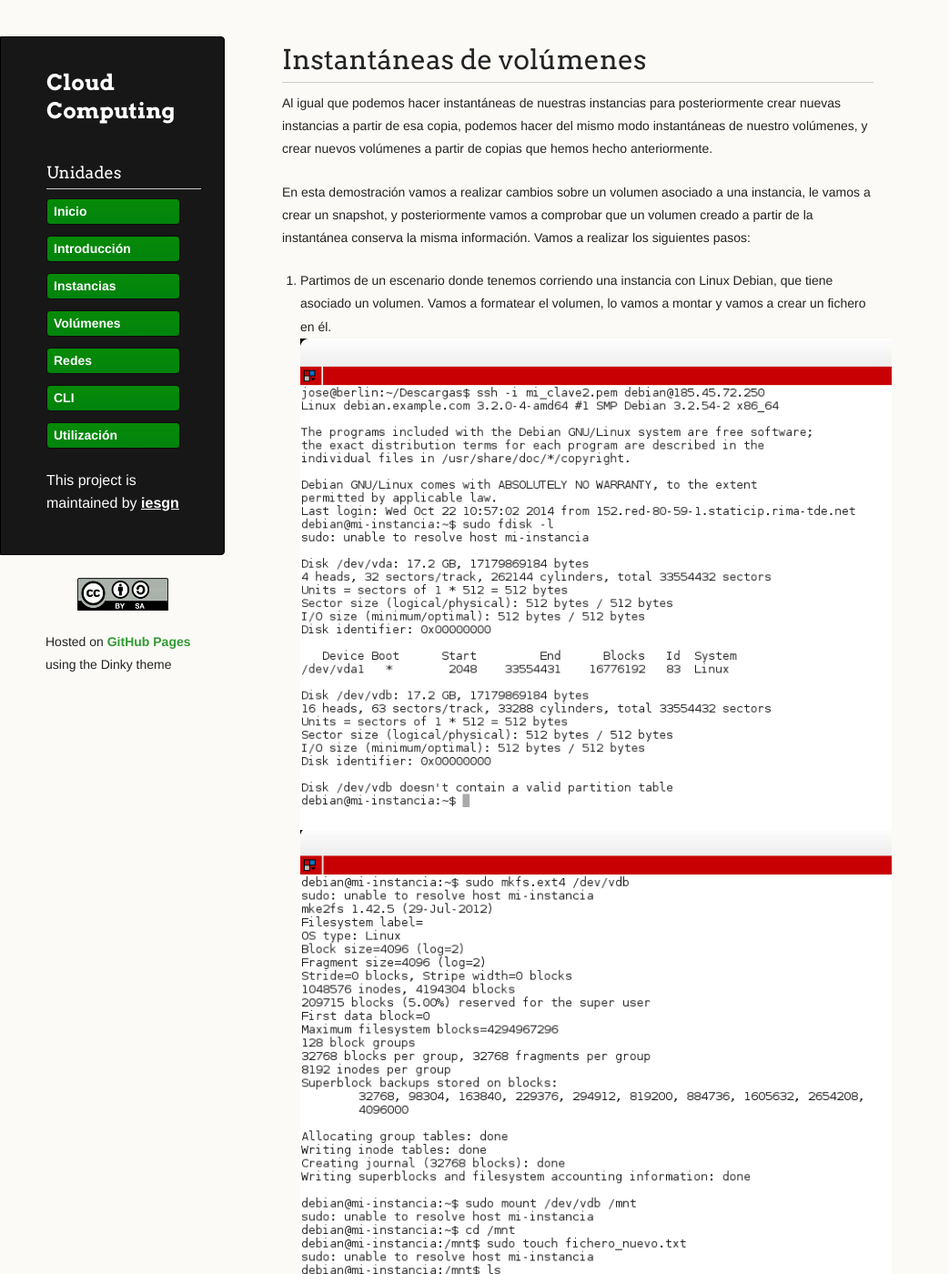
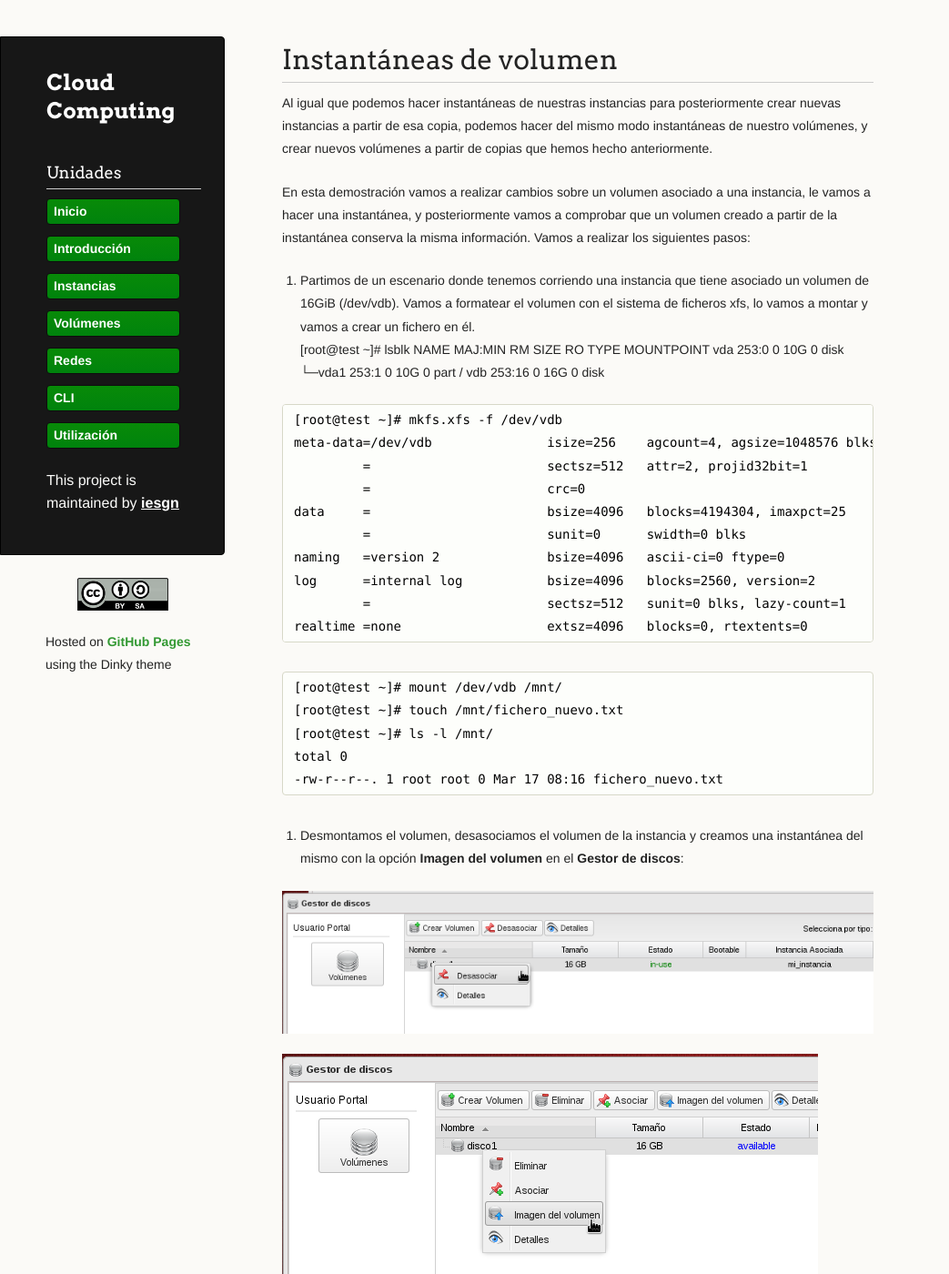
Before and after one commit to iesgn/cloud2, a Jekyll site: the page built from curso/u3/instantaneas.md, in a window 1280 px wide and 1400 px high. Shown: the whole window at 91% size, without its empty margins (0-1043 px from the left). Built offline with Jekyll 4.4.1, drawn with Linux system fonts in a browser that asks for light colours; some of the changed text lies outside the part shown.

Commit message:
Actualizamos instantáneas de volumen

```diff
--- a/curso/u3/instantaneas.md
+++ b/curso/u3/instantaneas.md
@@ -1,61 +1,123 @@
 ---
 layout: blog
-tittle: Instantáneas de volúmenes
+tittle: Instantáneas de volumen
 menu:
   - Unidades
 ---
 
-Al igual que podemos hacer instantáneas de nuestras instancias para posteriormente crear nuevas instancias a partir de esa copia, podemos hacer del mismo modo instantáneas de nuestro volúmenes, y crear nuevos volúmenes a partir de copias que hemos hecho anteriormente.
+Al igual que podemos hacer instantáneas de nuestras instancias para
+posteriormente crear nuevas instancias a partir de esa copia, podemos
+hacer del mismo modo instantáneas de nuestro volúmenes, y crear nuevos
+volúmenes a partir de copias que hemos hecho anteriormente.
 
-En esta demostración vamos a realizar cambios sobre un volumen asociado a una instancia, le vamos a crear un snapshot, y posteriormente vamos a comprobar que un volumen creado a partir de la instantánea conserva la misma información. Vamos a realizar los siguientes pasos:
+En esta demostración vamos a realizar cambios sobre un volumen
+asociado a una instancia, le vamos a hacer una instantánea, y
+posteriormente vamos a comprobar que un volumen creado a partir de la
+instantánea conserva la misma información. Vamos a realizar los
+siguientes pasos:
 
-1. Partimos de un escenario donde tenemos corriendo una instancia con Linux Debian, que tiene asociado un volumen. Vamos a formatear el volumen, lo vamos a montar y vamos a crear un fichero en él.
+1. Partimos de un escenario donde tenemos corriendo una instancia
+que tiene asociado un volumen de 16GiB (/dev/vdb). Vamos a formatear
+el volumen con el sistema de ficheros xfs, lo vamos a montar y vamos a
+crear un fichero en él.
 
-	![volumen](img/demo3_1.png)
+    [root@test ~]# lsblk
+    NAME   MAJ:MIN RM SIZE RO TYPE MOUNTPOINT
+    vda    253:0    0  10G  0 disk
+    └─vda1 253:1    0  10G  0 part /
+    vdb    253:16   0  16G  0 disk
 
-	![volumen](img/demo3_2.png)
+<pre>
+[root@test ~]# mkfs.xfs -f /dev/vdb
+meta-data=/dev/vdb               isize=256    agcount=4, agsize=1048576 blks
+         =                       sectsz=512   attr=2, projid32bit=1
+         =                       crc=0
+data     =                       bsize=4096   blocks=4194304, imaxpct=25
+         =                       sunit=0      swidth=0 blks
+naming   =version 2              bsize=4096   ascii-ci=0 ftype=0
+log      =internal log           bsize=4096   blocks=2560, version=2
+         =                       sectsz=512   sunit=0 blks, lazy-count=1
+realtime =none                   extsz=4096   blocks=0, rtextents=0
+</pre>
 
-2. Desasociamos el volumen de la instancia y creamos una instantánea del mismo con la opción **Imagen del volumen** en el **Gestor de discos**:
 
-	![volumen](img/demo3_3.png)
+<pre>
+[root@test ~]# mount /dev/vdb /mnt/
+[root@test ~]# touch /mnt/fichero_nuevo.txt
+[root@test ~]# ls -l /mnt/
+total 0
+-rw-r--r--. 1 root root 0 Mar 17 08:16 fichero_nuevo.txt
+</pre>
 
-	![volumen](img/demo3_4.png)
+2. Desmontamos el volumen, desasociamos el volumen de la instancia y
+creamos una instantánea del mismo con la opción **Imagen del volumen**
+en el **Gestor de discos**:
 
-	Se mostrará un formulario donde el usuario deberá proporcionar la siguiente información:
 
-    * Nombre de la imagen: Parámetro obligatorio. Proporcionamos el nombre que le daremos a la nueva imagen.
-    * Formato del contenedor: De la lista que se muerta podemos indicar el contenedor de la imagen. Los formatos disponibles son:
-        * aki: Indica que se almacena una imagen kernel de amazon.
-        * ari: Indica que se almacena una imagen de un disco ram de amazon.
-        * ami: Indica que se almacena una imagen de máquia amazon.
-        * bare: Indica que no existe un contenedor o metadata
-        * ovf: Formato de contenedor OVF.
-    * Formato del disco: De la lista que se muestra podemos indicar el formato de disco. Los formatos disponibles son:
-        * qcow2 : Soportado por el emulador QEMU que puede expandirse de forma dinámica y soportar copiar al escribir (copy-on-write).
-        * raw : Un formato de imagen de disco desestructurado, si se tiene un fichero sin extensión entonces probablemente se trate de un formato raw.
-        * iso : Un formato de archivo para datos contenidos en un disco óptico, como por ejemplo un CD-ROM.
-        * vmdk : Formato de disco común, soportado por muchos monitores de servidores virtuales.
-        * aki : Una imagen kernel de Amazon.
-        * ami : Una imagen de máquina Amazon.
-        * ari : Indica que se almacena una imagen de un disco ram de amazon.
-        * vhd : Formato de disco VHD, usado usualmente por monitores de máquinas virtuales VMWare, Xen, Microsoft, VirtualBox, entre otros.
-        * vdi : Formato de disco soportado por monitores de máquinas virtuales virutalBox y emuladores QEMU
-    * Forzar : Indicamos que si queremos que se fuerce la creación de la imagen.
+![volumen](img/demo3_3.png)
 
-    ![volumen](img/demo3_5.png)
+
+![volumen](img/demo3_4.png)
+
+
+Se mostrará un formulario donde el usuario deberá proporcionar la
+siguiente información:
+
+  * Nombre de la imagen: Parámetro obligatorio. Proporcionamos el
+  nombre que le daremos a la nueva imagen.
+  * Formato del contenedor: De la lista que se muestra podemos
+  seleccionar:
+    * aki: Indica que se almacena una imagen kernel como las
+    utilizadas en Amazon EC2.
+    * ari: Indica que se almacena una imagen de un disco ram como las
+    utilizadas en Amazon EC2.
+    * ami: Indica que se almacena una imagen de máquina virtual como
+    las utilizadas en Amazon EC2.
+    * bare: Indica que no existe un contenedor o metadata
+    * ovf: Formato de contenedor OVF.
+  * Formato del disco: De la lista que se muestra podemos indicar el
+  formato de disco. Los formatos disponibles son:
+    * qcow2 : Soportado por el emulador QEMU que puede expandirse de
+  forma dinámica y soportar copiar al escribir (copy-on-write).
+    * raw : Un formato de imagen de disco desestructurado, si se tiene
+    un fichero sin extensión entonces probablemente se trate de un
+    formato raw.
+    * iso : Un formato de archivo para datos contenidos en un disco
+    óptico, como por ejemplo un CD-ROM.
+    * vmdk : Formato de disco común, soportado por muchos monitores de
+    servidores virtuales.
+    * aki : Una imagen kernel de Amazon.
+    * ami : Una imagen de máquina Amazon.
+    * ari : Indica que se almacena una imagen de un disco ram de amazon.
+    * vhd : Formato de disco VHD, usado usualmente por monitores de
+    máquinas virtuales VMWare, Xen, Microsoft, VirtualBox, entre otros.
+    * vdi : Formato de disco soportado por monitores de máquinas
+    virtuales virutalBox y emuladores QEMU
+  * Forzar : Indicamos que si queremos que se fuerce la creación de la imagen.
+
+
+![volumen](img/demo3_5.png)
+
 
 3. Podemos observar en **Catálogo de imágenes** encontramos una nueva imagen de volumen, que podremos utilizar posteriormente para crear nuevos discos.
 
-	![volumen](img/demo3_6.png)
+
+![volumen](img/demo3_6.png)
+
 
 4. Como hemos dicho creamos un nuevo disco a partir de esta imagen.
 
-	![volumen](img/demo3_7.png)
+
+![volumen](img/demo3_7.png)
+
 
 5. Y asociamos este nuevo disco a otra instancia que tenemos corriendo con Linux Debian.
 
-	![volumen](img/demo3_8.png)
+
+![volumen](img/demo3_8.png)
+
 
 6. Por último montamos ese nuevo disco en la nueva instancia, y comprobamos que las modificaciones que habíamos hecho en el disco anterior se conserva en este nuevo.
 
-	![volumen](img/demo3_9.png)
+
+![volumen](img/demo3_9.png)
```
Also changed, not shown: curso/u3/img/demo3_1.png (deleted), curso/u3/img/demo3_2.png (deleted).
